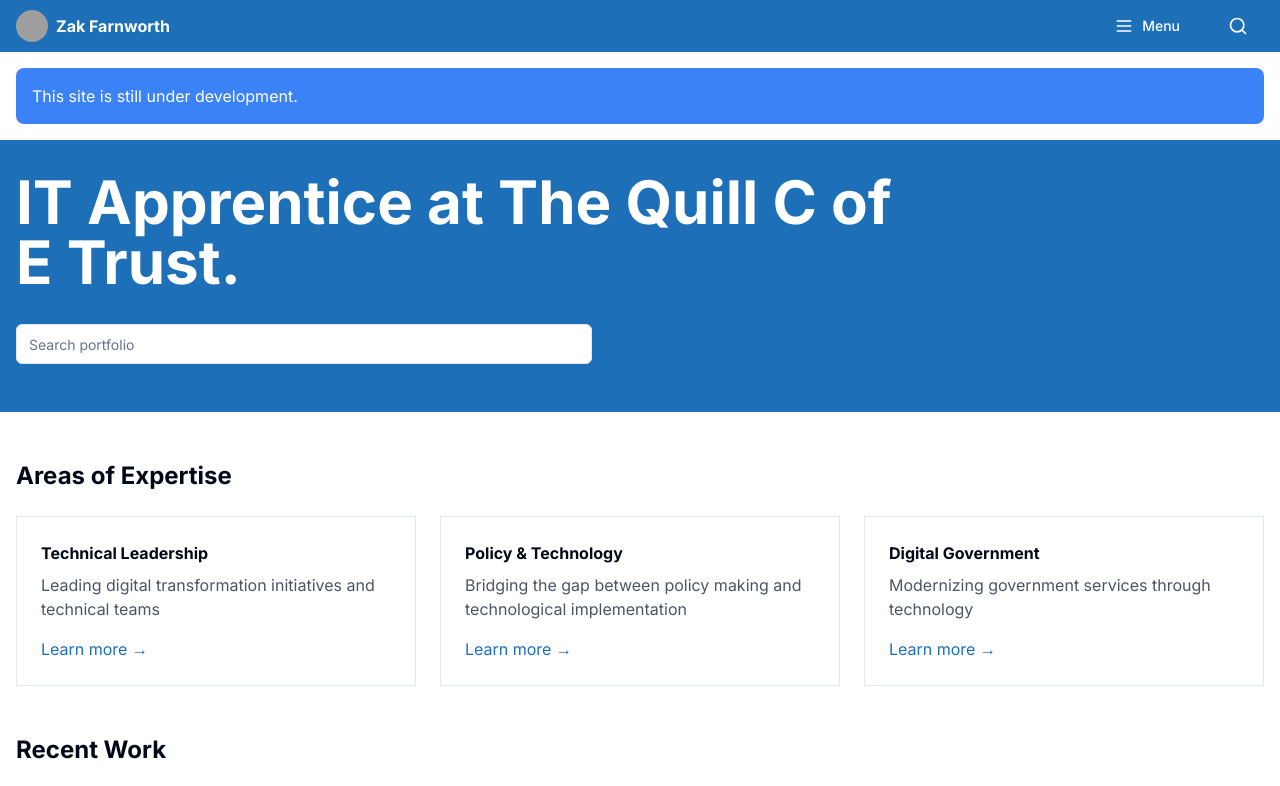
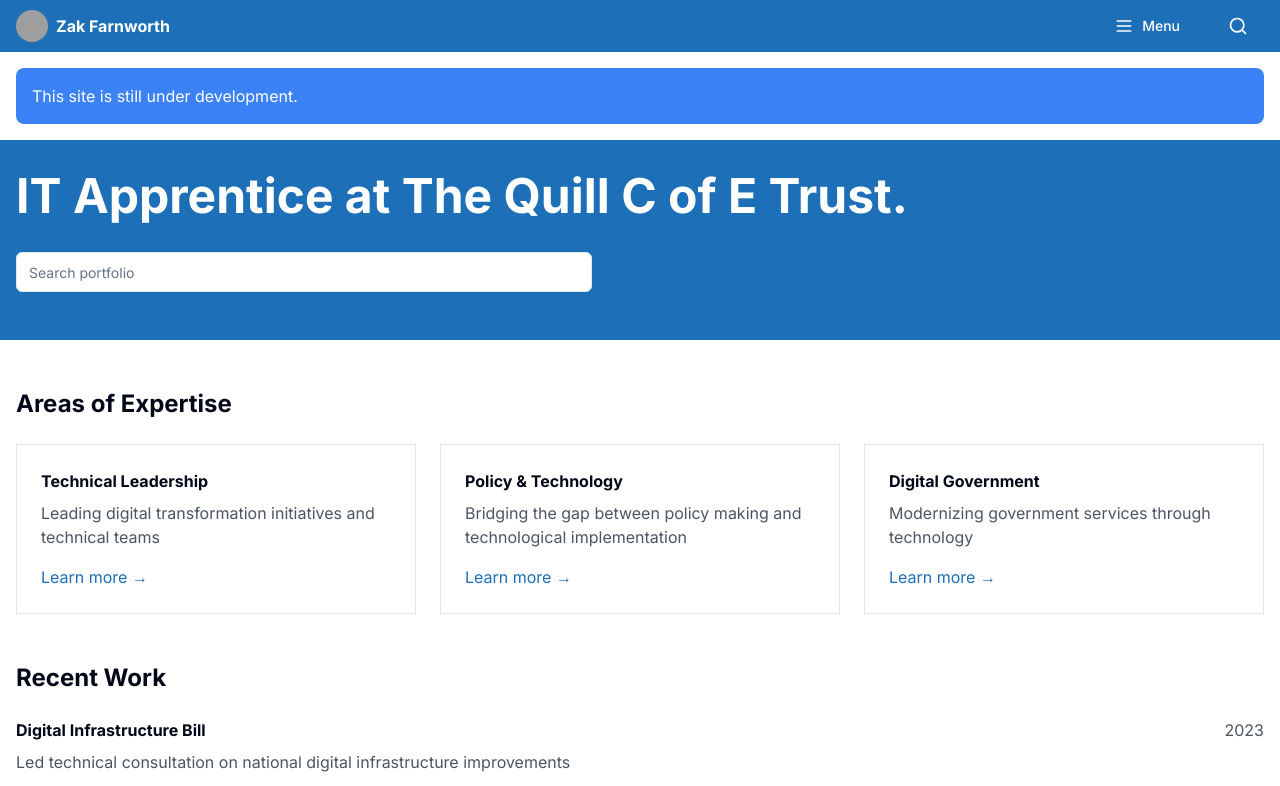
Before and after one commit to zakfarnworth23/zakfarnworthdotcom, a Next.js app: page / in a window 1280 px wide. Shown: the top 786 px of the page. Built offline with nearby package versions, Linux system fonts and the light colour scheme; grey boxes are pictures that could not be loaded.

Commit message:
Update page.tsx

```diff
--- a/app/page.tsx
+++ b/app/page.tsx
@@ -12,7 +12,7 @@
       <TestComponent />
       <div className="bg-[#1d70b8] text-white pb-12">
         <div className="container mx-auto px-4">
-          <h1 className="text-4xl md:text-5xl lg:text-6xl font-bold max-w-4xl py-8">
+          <h1 className="text-3xl md:text-4xl lg:text-5xl font-bold max-w-4xl py-8">
             IT Apprentice at The Quill C of E Trust.
           </h1>
           <div className="max-w-xl">
```
